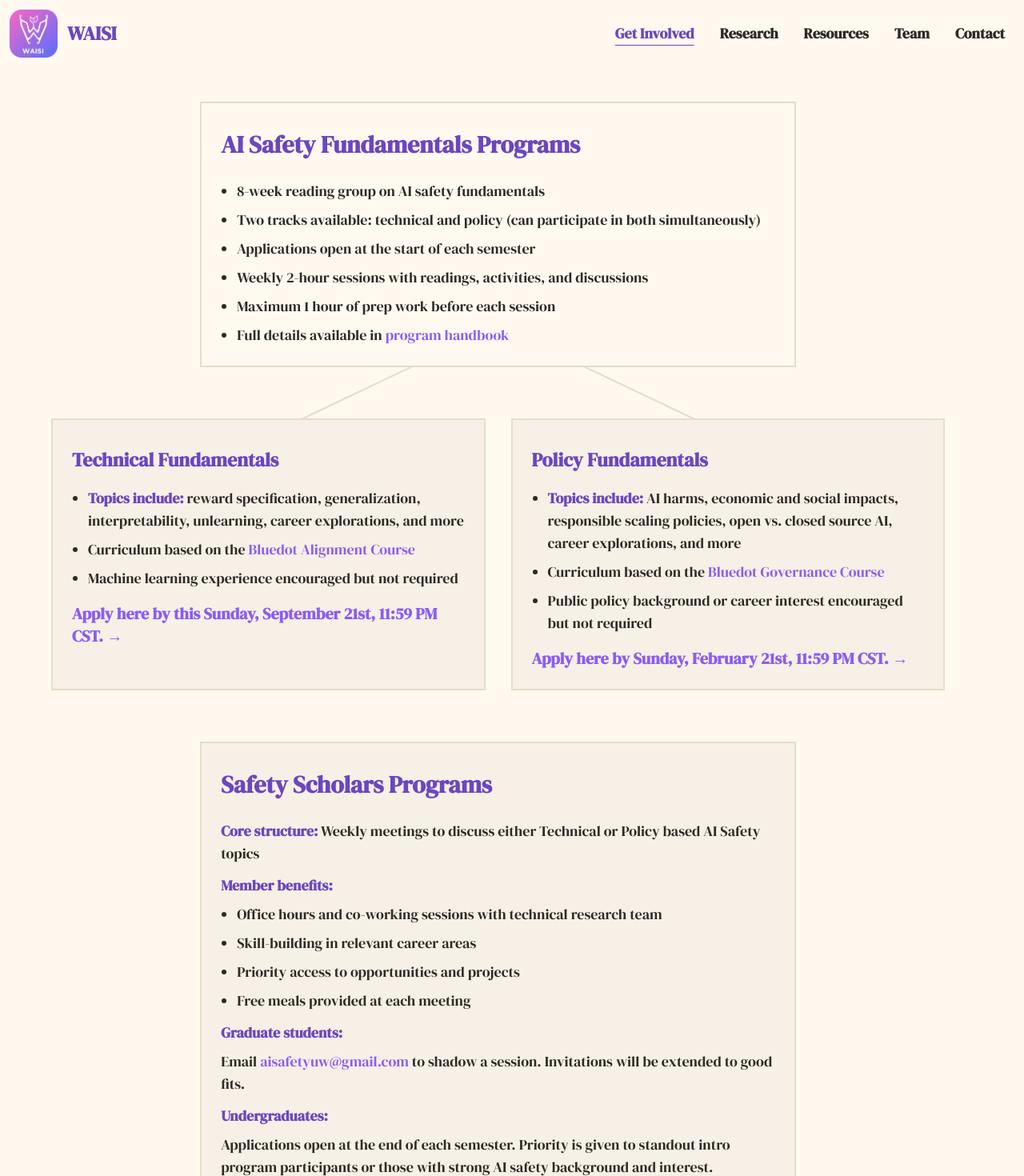
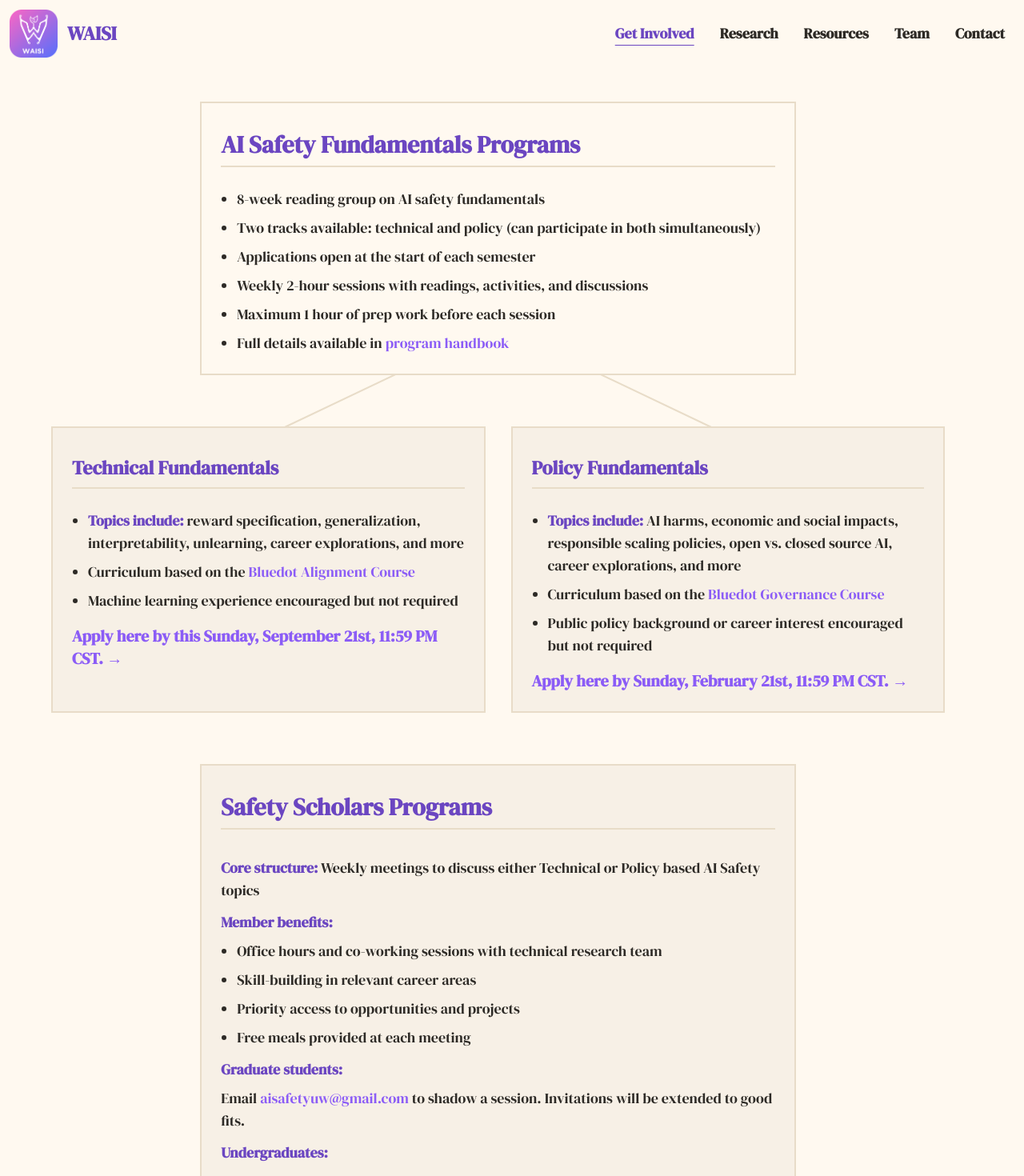
Before and after one commit to aisafetyuw/waisi.org, a Next.js app: page /programs in a window 1280 px wide. Shown: the top 1470 px of the page at 80% size. Built offline with nearby package versions, Linux system fonts and the light colour scheme.

Commit message:
more quality of life

```diff
--- a/src/app/programs/page.tsx
+++ b/src/app/programs/page.tsx
@@ -12,7 +12,7 @@ export default async function Programs() {
                 {/* Top Row - AI Safety Fundamentals Programs (Centered) */}
                 <div className="flex justify-center mb-16">
                   <div className="flex flex-col gap-2 p-6 w-full md:w-2/3 relative z-10" style={{backgroundColor: '#FFF9F0', border: '2px solid #E8DCC8'}}>
-                    <h2 className="text-3xl font-semibold" style={{color: '#6B46C1', fontFamily: '"DM Serif Display", serif'}}>AI Safety Fundamentals Programs</h2>
+                    <h2 className="text-3xl font-semibold" style={{color: '#6B46C1', borderBottom: '2px solid #E8DCC8', paddingBottom: '8px', fontFamily: '"DM Serif Display", serif'}}>AI Safety Fundamentals Programs</h2>
                     <ul className="list-disc pl-5 text-lg space-y-2 mt-2" style={{color: '#2D2A26', fontFamily: '"DM Serif Display", serif'}}>
                       <li>8-week reading group on AI safety fundamentals</li>
                       <li>Two tracks available: technical and policy (can participate in both simultaneously)</li>
@@ -36,8 +36,8 @@ export default async function Programs() {
                 <div className="grid grid-cols-1 md:grid-cols-2 gap-8">
                   {/* Technical Fundamentals */}
                   <div className="flex flex-col gap-2 p-6 relative" style={{backgroundColor: '#F7F0E6', border: '2px solid #E8DCC8'}}>
-                    <h3 className="text-2xl font-semibold" style={{color: '#6B46C1', fontFamily: '"DM Serif Display", serif'}}>Technical Fundamentals</h3>
-                    <ul className="list-disc pl-5 text-lg space-y-2" style={{color: '#2D2A26', fontFamily: '"DM Serif Display", serif'}}>
+                    <h3 className="text-2xl font-semibold" style={{color: '#6B46C1', borderBottom: '2px solid #E8DCC8', paddingBottom: '8px', fontFamily: '"DM Serif Display", serif'}}>Technical Fundamentals</h3>
+                    <ul className="list-disc pl-5 text-lg space-y-2 mt-2" style={{color: '#2D2A26', fontFamily: '"DM Serif Display", serif'}}>
                       <li><b style={{color: '#6B46C1'}}>Topics include:</b> reward specification, generalization, interpretability, unlearning, career explorations, and more</li>
                       <li>Curriculum based on the <a href="https://course.aisafetyfundamentals.com/alignment" target="_blank" style={{color: '#8B5CF6', textDecoration: 'none'}} className="hover:underline">Bluedot Alignment Course</a></li>
                       <li>Machine learning experience encouraged but not required</li>
@@ -47,8 +47,8 @@ export default async function Programs() {
 
                   {/* Policy Fundamentals */}
                   <div className="flex flex-col gap-2 p-6 relative" style={{backgroundColor: '#F7F0E6', border: '2px solid #E8DCC8'}}>
-                    <h3 className="text-2xl font-semibold" style={{color: '#6B46C1', fontFamily: '"DM Serif Display", serif'}}>Policy Fundamentals</h3>
-                    <ul className="list-disc pl-5 text-lg space-y-2" style={{color: '#2D2A26', fontFamily: '"DM Serif Display", serif'}}>
+                    <h3 className="text-2xl font-semibold" style={{color: '#6B46C1', borderBottom: '2px solid #E8DCC8', paddingBottom: '8px', fontFamily: '"DM Serif Display", serif'}}>Policy Fundamentals</h3>
+                    <ul className="list-disc pl-5 text-lg space-y-2 mt-2" style={{color: '#2D2A26', fontFamily: '"DM Serif Display", serif'}}>
                       <li><b style={{color: '#6B46C1'}}>Topics include:</b> AI harms, economic and social impacts, responsible scaling policies, open vs. closed source AI, career explorations, and more</li>
                       <li>Curriculum based on the <a href="https://course.aisafetyfundamentals.com/governance" target="_blank" style={{color: '#8B5CF6', textDecoration: 'none'}} className="hover:underline">Bluedot Governance Course</a></li>
                       <li>Public policy background or career interest encouraged but not required</li>
@@ -60,9 +60,9 @@ export default async function Programs() {
                 {/* Bottom Row - Safety Scholars Programs (Centered) */}
                 <div className="flex justify-center mt-16">
                   <div className="flex flex-col gap-2 p-6 w-full md:w-2/3 relative z-10" style={{backgroundColor: '#F7F0E6', border: '2px solid #E8DCC8'}}>
-                    <h2 className="text-3xl font-semibold" style={{color: '#6B46C1', fontFamily: '"DM Serif Display", serif'}}>Safety Scholars Programs</h2>
+                    <h2 className="text-3xl font-semibold" style={{color: '#6B46C1', borderBottom: '2px solid #E8DCC8', paddingBottom: '8px', fontFamily: '"DM Serif Display", serif'}}>Safety Scholars Programs</h2>
 
-                    <div className="flex flex-col gap-3 mt-2">
+                    <div className="flex flex-col gap-3 mt-4">
                       <p className="text-lg" style={{color: '#2D2A26', fontFamily: '"DM Serif Display", serif'}}>
                         <b style={{color: '#6B46C1'}}>Core structure:</b> Weekly meetings to discuss either Technical or Policy based AI Safety topics
                       </p>
--- a/src/app/research/page.tsx
+++ b/src/app/research/page.tsx
@@ -13,63 +13,73 @@ export default async function ResearchPage() {
       name: "Sharon Li",
       link: "https://pages.cs.wisc.edu/~sharonli/",
       focus: "Algorithmic and theoretical foundations of reliable machine learning",
-      // extra: "MIT Technology Review's 2023 Innovator of the Year",
+      extra: "Associate Professor in the Department of Computer Sciences",
     },
     {
       name: "Grigorios Chrysos",
       link: "https://grigorisg9gr.github.io/_pages/about/",
       focus: "Learning (robust) representations and generative modeling",
+      extra: "Assistant Professor",
     },
     {
       name: "Fred Sala",
       link: "https://pages.cs.wisc.edu/~fredsala/",
       focus: "Fundamentals of data-driven systems and machine learning",
+      extra: "Assistant Professor in the Department of Computer Sciences",
     },
     {
       name: "Kangwook Lee",
       link: "https://kangwooklee.com/",
       focus: "Theory and algorithms for deep learning with foundation models",
+      extra: "Associate Professor in the Electrical and Computer Engineering Department",
     },
     {
       name: "Junjie Hu",
       link: "https://junjiehu.github.io/",
       focus: "Natural language processing and machine learning",
+      extra: "Assistant Professor in the Department of Computer Sciences",
     },
     {
       name: "Dimitris Papailiopoulos",
       link: "https://papail.io/",
       focus: "Machine learning, coding theory, and optimization",
+      extra: "Associate Professor in the Electrical and Computer Engineering Department",
     },
     {
       name: "Vikas Singh",
       link: "https://www.biostat.wisc.edu/~vsingh/",
       focus: "Image analysis, computer vision, and ML in biostatistics",
+      extra: "Professor in the Department of Biostatistics",
     },
     {
       name: "Patrick McDaniel",
       link: "https://patrickmcdaniel.org/",
       focus: "Mobile security, adversarial ML, and systems security research",
-
+      extra: "Professor in the Department of Computer Sciences",
     },
     {
       name: "Josiah Hanna",
       link: "https://pages.cs.wisc.edu/~jphanna/",
       focus: "Reinforcement learning and autonomous agents",
+      extra: "Assistant Professor in the Department of Computer Sciences",
     },
     {
       name: "Ramya Vinayak",
       link: "https://ramyakv.github.io/",
       focus: "Machine learning, statistical inference, and crowdsourcing",
+      extra: "Assistant Professor in the ECE Department",
     },
     {
       name: "Somesh Jha",
       link: "https://pages.cs.wisc.edu/~jha/",
       focus: "Adversarial machine learning, privacy, and formal methods",
+      extra: "Professor in the Department of Computer Sciences",
     },
     {
       name: "Yiqiao Zhong",
       link: "https://pages.stat.wisc.edu/~zhong35/",
       focus: "LLM evaluations, high dimensional statistics, and deep learning theory",
+      extra: "Assistant Professor in the Department of Statistics",
     }
   ];
 
```
